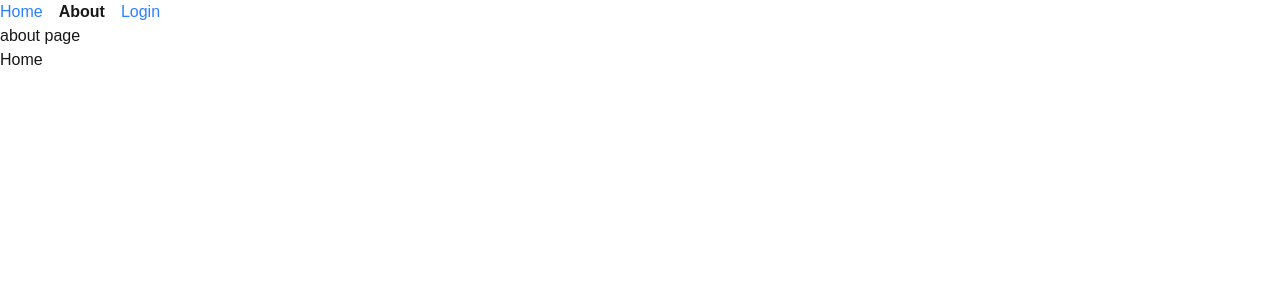
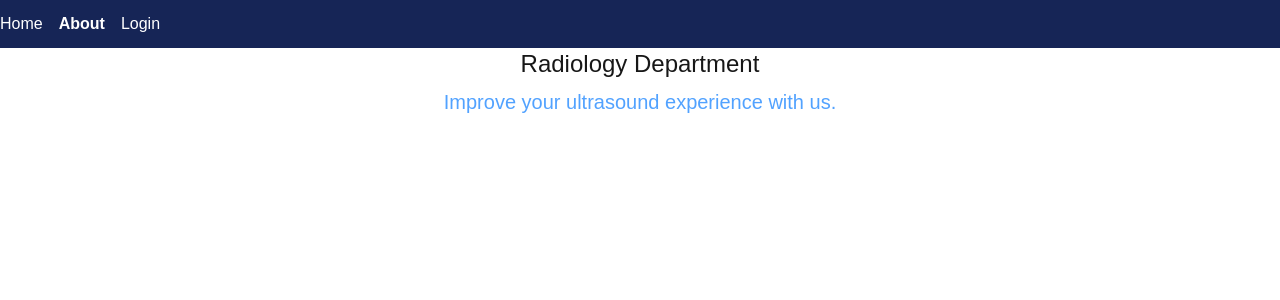
Before and after one commit to ankur-originhealthai/nextjs-demo, a Next.js app: page /about in a window 1280 px wide. Shown: the top 300 px of the page. Built offline with nearby package versions, Linux system fonts and the light colour scheme.

Commit message:
Update :Home Page

```diff
--- a/src/app/about/page.tsx
+++ b/src/app/about/page.tsx
@@ -3,10 +3,10 @@ import { useRouter } from "next/navigation";
 const About = () =>{
     const router = useRouter();
     return(
-        <>
-        <h1>about page</h1>
-        <button onClick={() => router.push("/")}>Home</button>
-        </>
+        <div className="justify-items-center">
+        <h1 className="text-2xl">Radiology Department</h1>
+        <p className="text-xl text-blue-400 m-2">Improve your ultrasound experience with us.</p>
+        </div>
     )
 }
 export default About
--- a/src/app/layout.tsx
+++ b/src/app/layout.tsx
@@ -4,6 +4,7 @@ import { Geist, Geist_Mono } from "next/font/google";
 import "./globals.css";
 import { Navigations } from "@/components/navigations";
 import Header from "@/components/header";
+import { ThemeProvider } from "@/components/theme-provider";
 
 const geistSans = Geist({
   variable: "--font-geist-sans",
@@ -27,6 +28,7 @@ export default function RootLayout({
 }>) {
   return (
     <html lang="en">
+
       <body
         className={`${geistSans.variable} ${geistMono.variable} antialiased`}
       >
@@ -40,6 +42,7 @@ export default function RootLayout({
           Made by : Ankur Baijal
         </footer> */}
       </body>
+
     </html>
   );
 }
--- a/src/app/products/[id]/page.tsx
+++ b/src/app/products/[id]/page.tsx
@@ -3,4 +3,4 @@ export default async function Product({params} : {params : {id:String}}){
     return(
         <h1>Product : {id}</h1>
     )
-}
+} //here params are async
--- /dev/null
+++ b/src/components/header.tsx
@@ -0,0 +1,9 @@
+const Header = () =>{
+    return(
+        <header>
+            This is header
+        </header>
+    )
+}
+
+export default Header
--- a/src/components/navigations.tsx
+++ b/src/components/navigations.tsx
@@ -4,17 +4,18 @@ import { usePathname } from "next/navigation";
 export const Navigations = () => {
   const pathname = usePathname();
   return (
-    <nav>
-      <Link
+    <nav className="bg-blue-950 py-3">
+      <div>
+        <Link
         href="/"
-        className={pathname === "/" ? "font-bold mr-4" : "mr-4 text-blue-500"}
+        className={pathname === "/" ? "font-bold mr-4 text-white" : "mr-4 text-white"}
       >
         Home
       </Link>
       <Link
         href="/about"
         className={
-          pathname === "/about" ? "font-bold mr-4" : "mr-4 text-blue-500"
+          pathname === "/about" ? "font-bold mr-4 text-white" : "mr-4 text-white"
         }
       >
         About
@@ -22,11 +23,12 @@ export const Navigations = () => {
       <Link
         href="/login"
         className={
-          pathname === "/login" ? "font-bold mr-4" : "mr-4 text-blue-500"
+          pathname === "/login" ? "font-bold mr-4 text-white" : "mr-4 text-white"
         }
       >
         Login
       </Link>
+      </div>
       {/* <Link
         href="/products/1"
         className={
--- /dev/null
+++ b/src/components/theme-provider.tsx
@@ -0,0 +1,29 @@
+"use client"
+import { createContext, useContext } from "react"
+
+type Theme = {
+    colors: {
+        primary: string;
+        secondary: string;
+    }
+}
+
+const defaultTheme : Theme = {
+    colors: {
+        primary: "#007bff",
+        secondary: "#6c757d"
+
+    }
+}
+
+const ThemeContext = createContext<Theme>(defaultTheme);
+export const ThemeProvider = ({children} :{
+  children: React.ReactNode }) => {
+  return (
+    <ThemeContext.Provider value={defaultTheme}>
+        {children}
+    </ThemeContext.Provider>
+  )
+}
+
+export const useTheme = () => useContext(ThemeContext)
```
